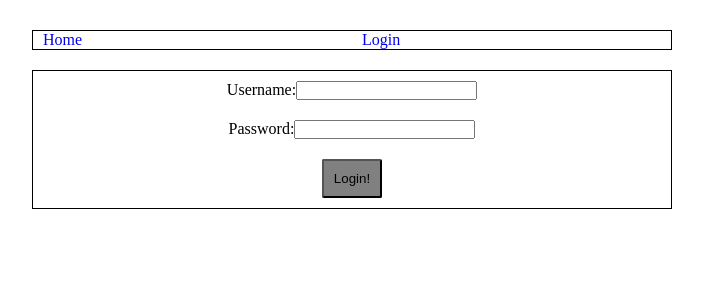
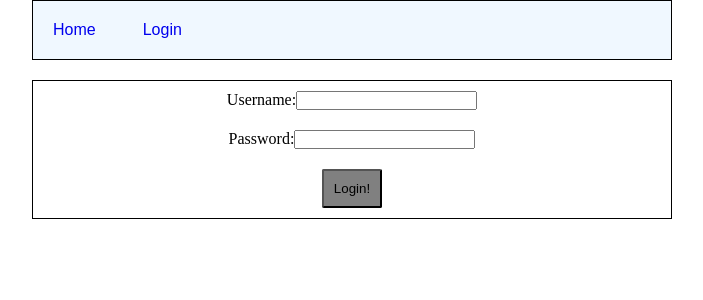
Before and after one commit to murderuo/Kodluyoruz-Weather-App, a React (Create React App) app: page /login in a window 1280 px wide. Shown: the top 300 px of the page, without its empty margins (288-991 px from the left). Built offline with nearby package versions, Linux system fonts and the light colour scheme; no server answers.

Commit message:
project completed

```diff
--- a/public/index.html
+++ b/public/index.html
@@ -24,7 +24,7 @@
       work correctly both with client-side routing and a non-root public URL.
       Learn how to configure a non-root public URL by running `npm run build`.
     -->
-    <title>React App</title>
+    <title>Open weather app</title>
   </head>
   <body>
     <noscript>You need to enable JavaScript to run this app.</noscript>
--- /dev/null
+++ b/src/components/pages/ItemListener/ItemListener.js
@@ -0,0 +1,26 @@
+import './itemlist.css';
+
+function ItemListener({ item }) {
+  const convertDate = stamp => {
+    const date = new Date(stamp * 1000);
+    const day = date.getDay();
+    const days = ['Pazar', 'Pazartesi', 'Salı', 'Çarşamba', 'Perşembe', 'Cuma', 'Cumartesi'];
+    return days[day];
+  };
+
+  return (
+    <div className="list-item">
+      <div className="date">
+        Tarih:
+        {convertDate(item.dt)}
+      </div>
+      <div className="temp">Gün içi sıcaklık:{item.temp.day}</div>
+      <div className="hissedilen">hissedilen:{item.feels_like.day}</div>
+      <div className="havaDurumu">
+        hava durumu:{item.weather[0].description}
+      </div>
+    </div>
+  );
+}
+
+export default ItemListener;
--- /dev/null
+++ b/src/components/pages/ItemListener/index.js
@@ -0,0 +1,3 @@
+import ItemListener from './ItemListener';
+
+export default ItemListener;
--- /dev/null
+++ b/src/components/pages/ItemListener/itemlist.css
@@ -0,0 +1,13 @@
+.list-item {
+  display: block;
+  border: 1px solid #ccc;
+  width: 100%;
+  /* text-align: justify; */
+}
+.list-item div {
+  display: inline;
+  margin: 0 10px;
+  width: 20%;
+  /* border: 1px solid #ccc; */
+
+}
--- a/src/components/pages/Main/Main.js
+++ b/src/components/pages/Main/Main.js
@@ -6,6 +6,7 @@ import style from './Main.module.css';
 import { DebounceInput } from 'react-debounce-input';
 import WeatherContext from '../../Context/WeatherContext';
 import LocationContext from '../../Context/LocationContext';
+import ItemListener from '../ItemListener';
 
 function Main({ setIsAuth }) {
   let navigate = useNavigate();
@@ -21,10 +22,9 @@ function Main({ setIsAuth }) {
     // eslint-disable-next-line
   }, []);
 
-
   useEffect(() => {
     recentCityList = JSON.parse(localStorage.getItem('recentCities'));
-    if (recentCityList !== null && recentCityList.length >0) {
+    if (recentCityList !== null && recentCityList.length > 0) {
       setRecentCity(recentCityList);
     }
     if (
@@ -33,7 +33,6 @@ function Main({ setIsAuth }) {
     ) {
       setRecentCity([locationValue, ...recentCity]);
     }
-
 
     recentCity.length >= 5 &&
       localStorage.setItem(
@@ -68,10 +67,11 @@ function Main({ setIsAuth }) {
             </div>
           </div>
         </div>
+        {console.log(daysData)}
         <div className={style.details}>
           details:{locationValue.name} <hr />
           {daysData.map(item => (
-            <div key={item.dt}>{item.humidity}</div>
+            <ItemListener item={item} key={item.dt} />
           ))}
         </div>
       </MainContaierDiv>
--- a/src/components/pages/Navbar/Navbar.js
+++ b/src/components/pages/Navbar/Navbar.js
@@ -1,13 +1,13 @@
-import { Link, useNavigate } from "react-router-dom";
-import withUserContext from "../../hoc/withUserContext/";
-import { NavBarDiv } from "./StyledComp";
+import { Link, useNavigate } from 'react-router-dom';
+import withUserContext from '../../hoc/withUserContext/';
+import { NavBarDiv } from './StyledComp';
 
 function Navbar({ isAuth, setIsAuth }) {
   let navigate = useNavigate();
 
   const handleLogout = () => {
     localStorage.clear();
-    navigate("/login");
+    navigate('/login');
   };
 
   return (
@@ -15,7 +15,11 @@ function Navbar({ isAuth, setIsAuth }) {
       <Link to="/">Home</Link>
       {!isAuth && <Link to="/login">Login</Link>}
       {/* <Link to="/main">Main</Link> */}
-      {isAuth && <button onClick={handleLogout}>Logout</button>}
+      {isAuth && (
+        <div className="logout">
+          <button onClick={handleLogout}>Logout</button>
+        </div>
+      )}
     </NavBarDiv>
   );
 }
--- a/src/components/pages/Navbar/StyledComp/index.js
+++ b/src/components/pages/Navbar/StyledComp/index.js
@@ -1,19 +1,33 @@
-import styled from "styled-components";
+import styled from 'styled-components';
 
 export const NavBarDiv = styled.div`
-  display: flex;
-  flex-direction: row;
-  /* align-items: center; */
-  justify-content: flex-start;
+  padding: 20px;
   border: 1px solid;
   margin-bottom: 20px;
-  margin-top: 30px;
+  margin-top: 10x;
   width: 50%;
+  background-color: aliceblue;
+  font-family: sans-serif;
+  text-decoration: none;
   & > a {
-    display: flex;
-    justify-content: space-between;
-    margin-left: 10px;
+    display: inline-block;
     text-decoration: none;
     width: 15%;
   }
+  & > button {
+    display: inline;
+    /* padding: 10px; */
+    border-radius: 2px;
+    background-color: antiquewhite;
+  }
+
+  & > .logout {
+    display: inline;
+    width:50%;
+    /* float: right; */
+    /* padding: 5px; */
+  }
+  & > .logout > button {
+    padding: 10px;
+  }
 `;
```
